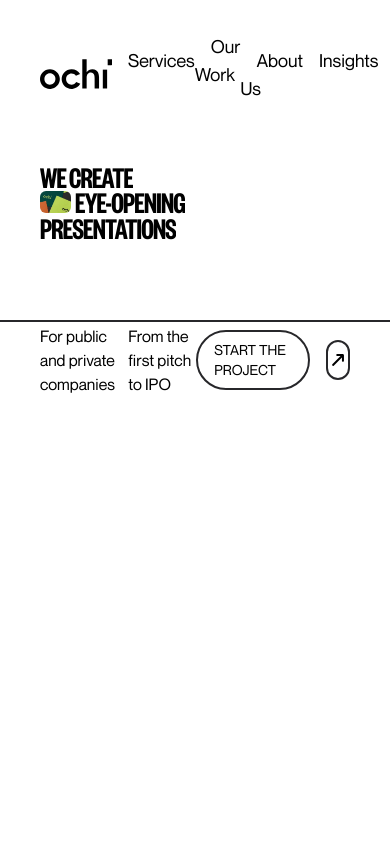
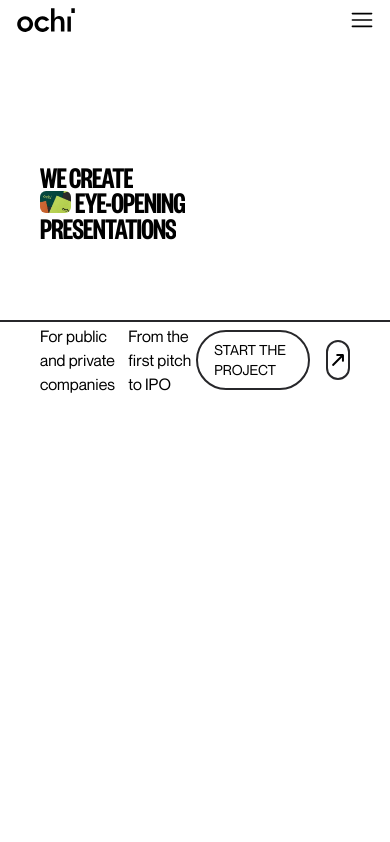
Before and after one commit to aliabbaschadhar/Ochi-Design-Copy, a React (Vite) app: page / in a window 390 px wide. Shown: the top 842 px of the page. Built offline with nearby package versions, Linux system fonts and the light colour scheme.

Commit message:
Navbar responsiveness done

```diff
--- a/src/assets/Images/OchiSvg.jsx
+++ b/src/assets/Images/OchiSvg.jsx
@@ -1,8 +1,16 @@
 import React from 'react'
 
-function OchiSvg() {
+function OchiSvg({ className = "" }) {
     return (
-        <svg width="72" height="30" viewBox="0 0 72 30" fill="none" xmlns="http://www.w3.org/2000/svg">
+        <svg
+            width="100%"
+            height="100%"
+            viewBox="0 0 72 30"
+            fill="none"
+            xmlns="http://www.w3.org/2000/svg"
+            className={className}
+            preserveAspectRatio="xMidYMid meet"
+        >
             <path d="M9.8393 10.2032C4.22951 10.3257 -0.0459221 14.7356 0.000372391 20.2752C0.0412204 25.3548 4.57808 30.3608 10.6862 29.9226C15.5145 29.5768 19.9015 25.4119 19.8525 20.0057C19.8035 14.5995 15.1904 10.0916 9.8393 10.2032ZM9.89649 25.7005C6.87101 25.7005 4.39834 23.1144 4.40924 19.9839C4.39525 19.2507 4.52792 18.522 4.79947 17.8407C5.07102 17.1594 5.47597 16.5392 5.99056 16.0164C6.50515 15.4937 7.11902 15.0789 7.79613 14.7966C8.47324 14.5142 9.19995 14.3698 9.93362 14.372C10.6673 14.3742 11.3931 14.5228 12.0686 14.8092C12.744 15.0956 13.3554 15.514 13.8668 16.0398C14.3783 16.5656 14.7796 17.1882 15.0471 17.8711C15.3146 18.554 15.4429 19.2834 15.4246 20.0166C15.4409 23.1008 12.9111 25.7059 9.88832 25.7005H9.89649Z" fill="currentColor"></path>
             <path d="M62.8086 29.4855H67.1222V10.6372H62.8086V29.4855Z" fill="currentColor"></path>
             <path d="M67.6816 0.172852V6.13439H71.5322C71.6738 6.13439 71.8046 6.13439 72.0006 6.11534V0.172852H67.6816Z" fill="currentColor"></path>
--- a/src/components/Navbar.jsx
+++ b/src/components/Navbar.jsx
@@ -1,10 +1,11 @@
 import React, { useState } from 'react'
-// eslint-disable-next-line no-unused-vars
 import { motion, useScroll, useMotionValueEvent } from 'framer-motion'
 import { OchiSvg } from "../assets/Images/images"
+import { RxHamburgerMenu } from 'react-icons/rx'
 
 function Navbar() {
     const [hidden, setHidden] = useState(false)
+    const [mobileMenu, setMobileMenu] = useState(false)
     const { scrollY } = useScroll() // This hook is used to get the scrollY value and check the progress of the scroll
 
     useMotionValueEvent(scrollY, "change", (latest) => {
@@ -16,9 +17,14 @@ function Navbar() {
         }
     })
 
+    const toggleMobileMenu = () => {
+        setMobileMenu(!mobileMenu)
+    }
+
     return (
+        <>
             <motion.nav
-            className='w-full px-10 py-8 flex items-center justify-between font-neue fixed top-0 left-0 z-50 bg-transparent backdrop-blur-md'
+                className='w-full px-4 py-2 sm:px-6 sm:py-4 md:px-10 md:py-8 flex items-center justify-between font-neue fixed top-0 left-0 z-50 bg-transparent backdrop-blur-md'
                 variants={{
                     visible: { y: 0 },
                     hidden: { y: "-100%" }
@@ -27,10 +33,11 @@ function Navbar() {
                 animate={hidden ? "hidden" : "visible"}
                 transition={{ duration: 0.35, ease: "easeInOut" }}
             >
-            <div className='text-2xl font-bold cursor-pointer'>
-                <OchiSvg />
+                <div className='w-[60px] h-[24px] sm:w-[72px] sm:h-[30px] cursor-pointer'>
+                    <OchiSvg className="hover:scale-110 transition-transform duration-300" />
                 </div>
-            <div className='flex items-center'>
+                {/* Desktop Menu */}
+                <div className='hidden md:flex items-center'>
                     {["Services", "Our Work", "About Us", "Insights", "Contact"].map((item, index) => (
                         <div
                             key={index}
@@ -44,8 +51,59 @@ function Navbar() {
                         </div>
                     ))}
                 </div>
+                {/* Mobile Menu Button */}
+                <div className='md:hidden'>
+                    <RxHamburgerMenu
+                        className={`w-6 h-6 cursor-pointer ${mobileMenu ? "text-zinc-100" : "text-black"}`}
+                        onClick={toggleMobileMenu}
+                    />
+                </div>
             </motion.nav>
+
+            {/* Mobile Menu Overlay */}
+            {mobileMenu && (
+                <motion.div
+                    initial={{ opacity: 0 }}
+                    animate={{ opacity: 1 }}
+                    exit={{ opacity: 0 }}
+                    transition={{ duration: 0.3 }}
+                    className="fixed inset-0 text-zinc-100 bg-opacity-50 z-40 md:hidden"
+                >
+                    <motion.div
+                        initial={{ x: "100%" }}
+                        animate={{ x: 0 }}
+                        exit={{ x: "100%" }}
+                        transition={{
+                            type: "tween",
+                            duration: 0.4,
+                            ease: [0.32, 0.72, 0, 1]
+                        }}
+                        className="bg-zinc-800 h-full w-[70%] float-right p-10"
+                    >
+                        <div className="flex flex-col mt-20">
+                            {["Services", "Our Work", "About Us", "Insights", "Contact"].map((item, index) => (
+                                <motion.a
+                                    key={index}
+                                    initial={{ opacity: 0, y: 20 }}
+                                    animate={{ opacity: 1, y: 0 }}
+                                    exit={{ opacity: 0, y: 20 }}
+                                    transition={{
+                                        duration: 0.4,
+                                        delay: index * 0.1,
+                                        ease: [0.32, 0.72, 0, 1]
+                                    }}
+                                    className="text-[8vw] font-founders uppercase hover:text-gray-600 transition-colors cursor-pointer"
+                                    onClick={() => setMobileMenu(false)}
+                                >
+                                    {item}
+                                </motion.a>
+                            ))}
+                        </div>
+                    </motion.div>
+                </motion.div>
+            )}
+        </>
     )
 }
 
-export default Navbar;
+export default Navbar
--- a/tailwind.config.js
+++ b/tailwind.config.js
@@ -10,6 +10,9 @@ export default {
         'founders': ['FoundersGrotesk', 'sans-serif'],
         'neue': ['NeueMontreal', 'sans-serif'],
       },
+      screens: {
+        'md': '780px',
+      },
     },
   },
   plugins: [],
```
Lines whose indentation alone changed are shown as unchanged.
